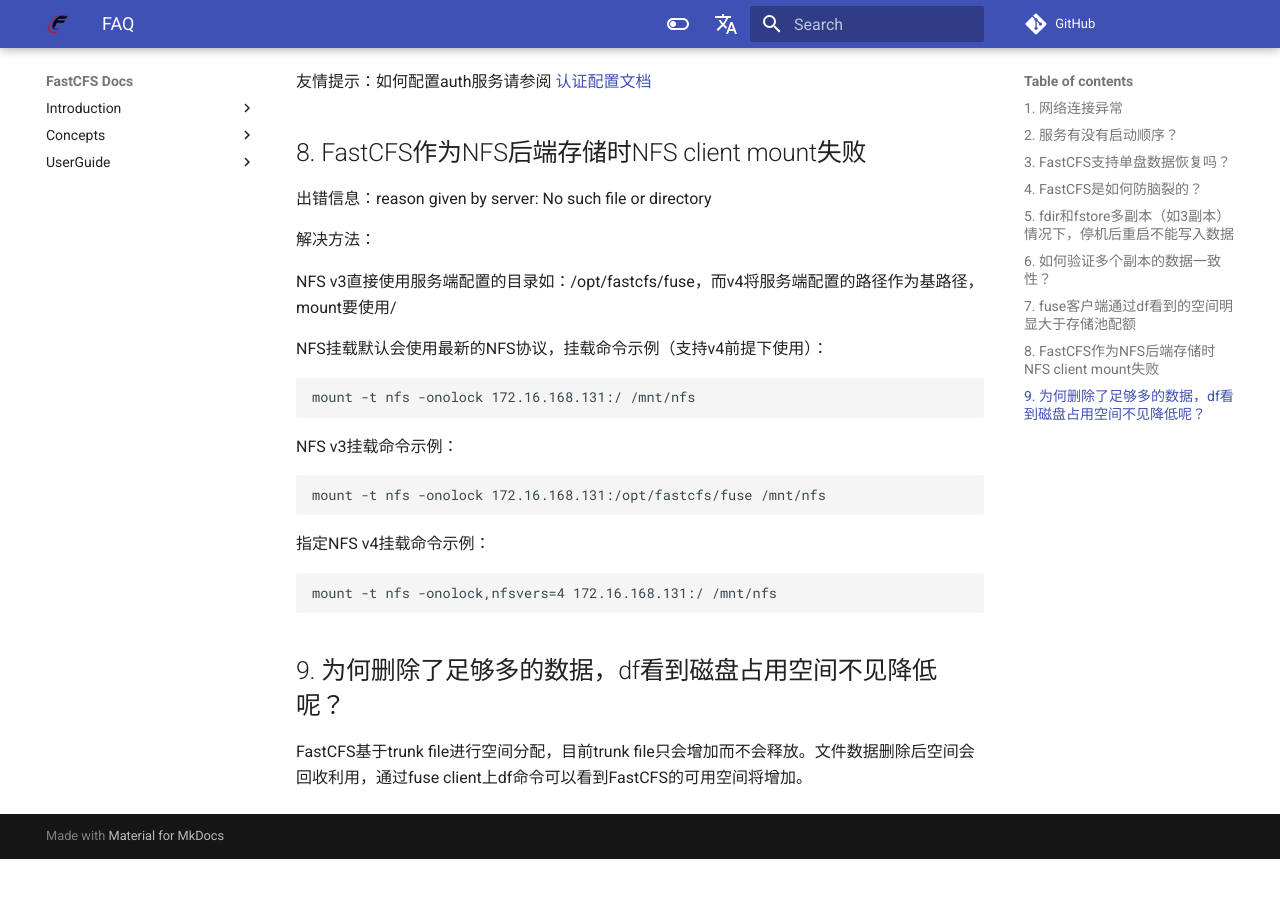
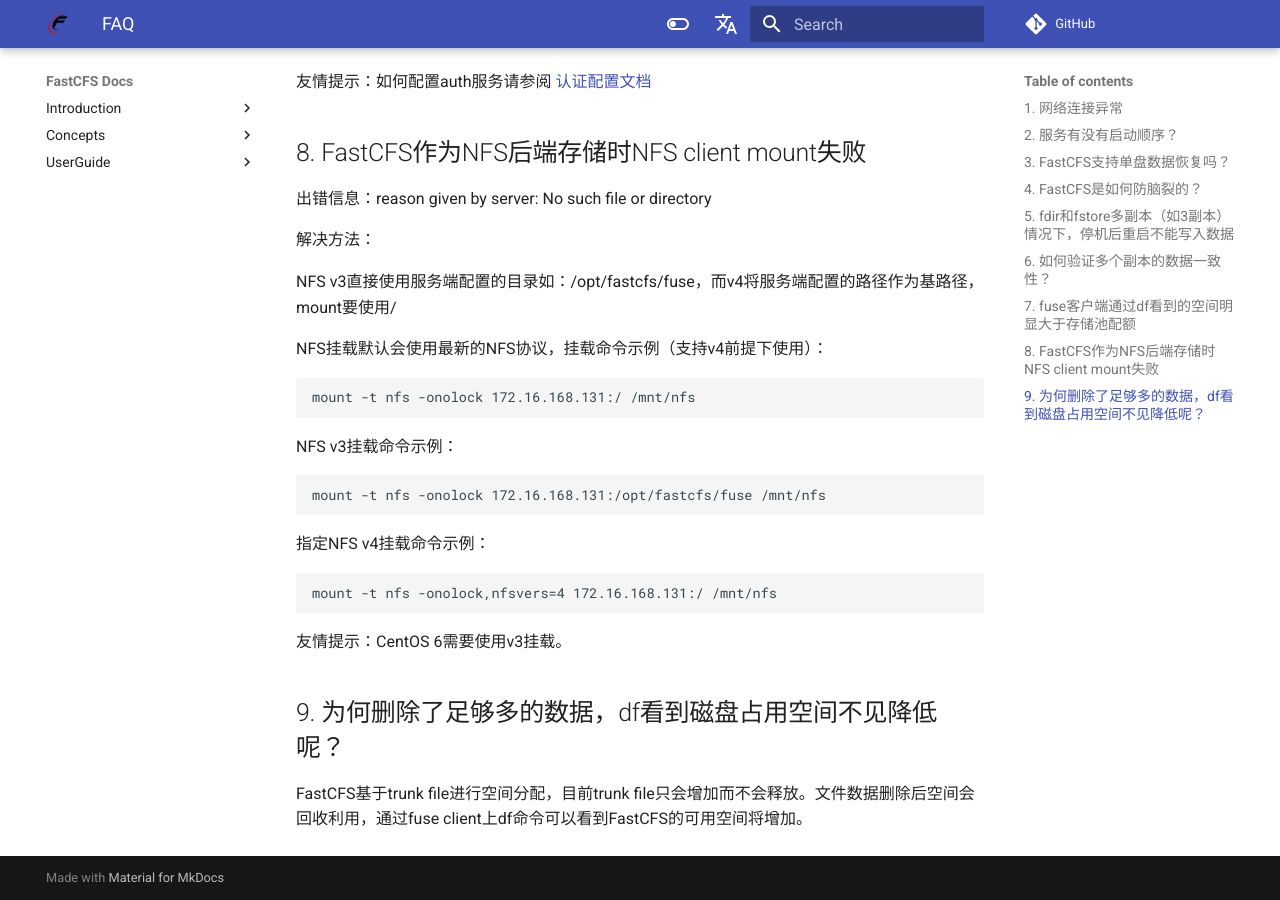
Before and after one commit to happyfish100/FastCFS, an MkDocs documentation site: the page built from docs/FAQ-zh_CN.md, in a window 1280 px wide and 900 px high, scrolled down 1967 px. Built offline with MkDocs 1.6.1 and Material for MkDocs 9.7.7, drawn with Linux system fonts in a browser that asks for light colours; comment, search, counter and statistics services are not loaded; the version menu is left out; before the commit the page ends 2826 px from its top, so only the background shows below that.

Commit message:
images/wechat_group.jpg refreshed

````diff
--- a/docs/FAQ-zh_CN.md
+++ b/docs/FAQ-zh_CN.md
@@ -103,6 +103,8 @@ mount -t nfs -onolock 172.16.168.131:/opt/fastcfs/fuse /mnt/nfs
 mount -t nfs -onolock,nfsvers=4 172.16.168.131:/ /mnt/nfs
 ```
 
+友情提示：CentOS 6需要使用v3挂载。
+
 ## 9. 为何删除了足够多的数据，df看到磁盘占用空间不见降低呢？
 
 FastCFS基于trunk file进行空间分配，目前trunk file只会增加而不会释放。文件数据删除后空间会回收利用，通过fuse client上df命令可以看到FastCFS的可用空间将增加。
````
Also changed, not shown: images/wechat_group.jpg, 1 other file.
